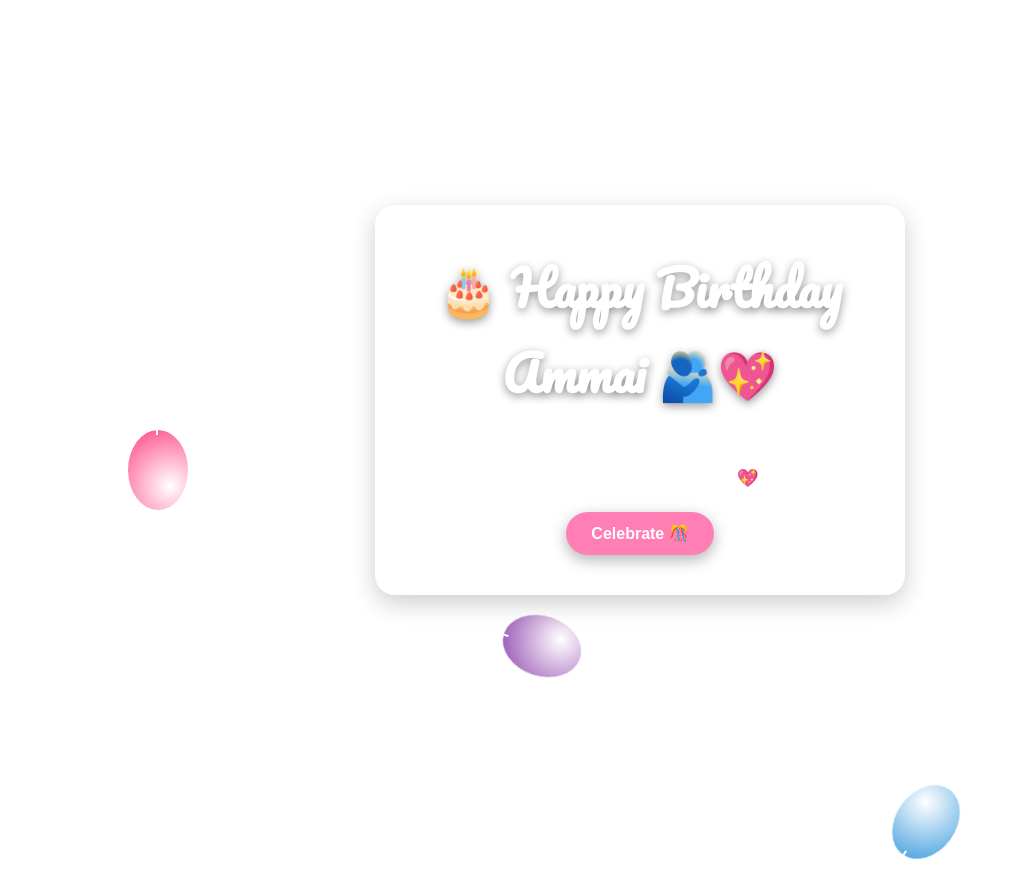
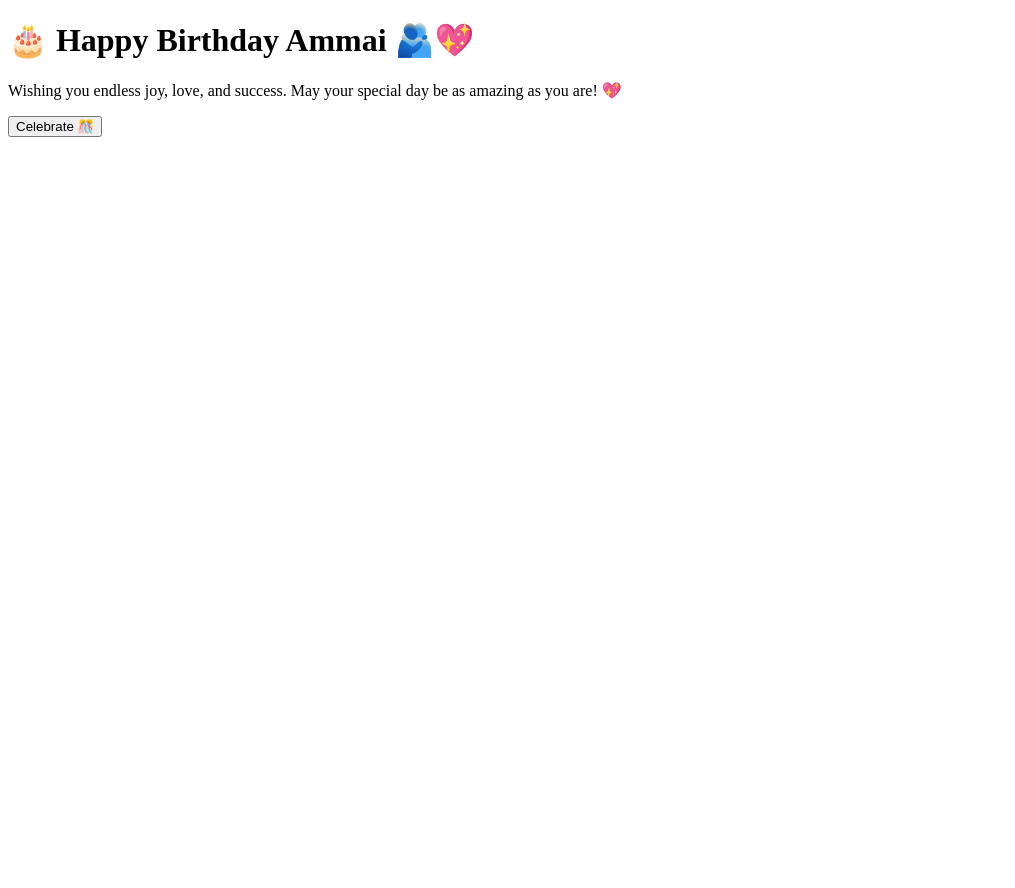
Before and after one commit to rjyothish-dev/greetings, a plain HTML site: page index.html in a window 1280 px wide. Shown: the whole page, without its empty margins (0-1015 px from the left). After the commit the page ends 800 px from the top, so only its background shows below. Drawn offline with nearby package versions, Linux system fonts and the light colour scheme.

Commit message:
Update index.html

```diff
--- a/index.html
+++ b/index.html
@@ -4,107 +4,8 @@
   <meta charset="UTF-8">
   <meta name="viewport" content="width=device-width, initial-scale=1.0">
   <title>Happy Birthday 🎂</title>
-  <style>
-    /* Fonts */
-    @import url('https://fonts.googleapis.com/css2?family=Pacifico&family=Poppins:wght@300;500;700&display=swap');
-
-  body {
-  margin: 0;
-  padding: 0;
-  height: 100vh;
-  background:
-    linear-gradient(135deg, rgba(255,126,179,0.6), rgba(142,68,173,0.6), rgba(52,152,219,0.6)),
-  font-family: 'Poppins', sans-serif;
-  background-size: cover;
-  display: flex;
-  justify-content: center;
-  align-items: center;
-  overflow: hidden;
-}
-
-
-    @keyframes gradientBG {
-      0% {background-position: 0% 50%;}
-      50% {background-position: 100% 50%;}
-      100% {background-position: 0% 50%;}
-    }
-
-    .card {
-      background: rgba(255, 255, 255, 0.2);
-      backdrop-filter: blur(12px);
-      border-radius: 20px;
-      padding: 40px;
-      text-align: center;
-      color: #fff;
-      box-shadow: 0 8px 25px rgba(0,0,0,0.2);
-      max-width: 450px;
-      position: relative;
-      z-index: 2;
-    }
-
-    h1 {
-      font-family: 'Pacifico', cursive;
-      font-size: 3rem;
-      margin: 0 0 20px;
-      color: #fff;
-      text-shadow: 0 3px 10px rgba(0,0,0,0.4);
-    }
-
-    p {
-      font-size: 1.1rem;
-      margin-bottom: 20px;
-      line-height: 1.6;
-    }
-
-    button {
-      padding: 12px 25px;
-      border: none;
-      border-radius: 30px;
-      background: #ff7eb3;
-      color: #fff;
-      font-weight: bold;
-      cursor: pointer;
-      font-size: 1rem;
-      box-shadow: 0 5px 15px rgba(0,0,0,0.3);
-      transition: transform 0.2s ease;
-    }
-
-    button:hover {
-      transform: scale(1.05);
-      background: #ff4081;
-    }
-
-    /* Balloons */
-    .balloon {
-      position: absolute;
-      bottom: -150px;
-      width: 60px;
-      height: 80px;
-      border-radius: 50%;
-      background: radial-gradient(circle at 30% 30%, #fff, #ff4081);
-      animation: floatUp 10s linear infinite;
-      z-index: 1;
-    }
-
-    .balloon::after {
-      content: "";
-      position: absolute;
-      bottom: -20px;
-      left: 50%;
-      width: 2px;
-      height: 25px;
-      background: #fff;
-    }
-
-    @keyframes floatUp {
-      0% {transform: translateY(0) rotate(0);}
-      100% {transform: translateY(-110vh) rotate(360deg);}
-    }
-  </style>
 </head>
-<body>
-
-  <!-- Balloons -->
+  <body>
   <div class="balloon" style="left:10%; animation-delay:0s;"></div>
   <div class="balloon" style="left:40%; background: radial-gradient(circle at 30% 30%, #fff, #8e44ad); animation-delay:2s;"></div>
   <div class="balloon" style="left:70%; background: radial-gradient(circle at 30% 30%, #fff, #3498db); animation-delay:4s;"></div>
```
